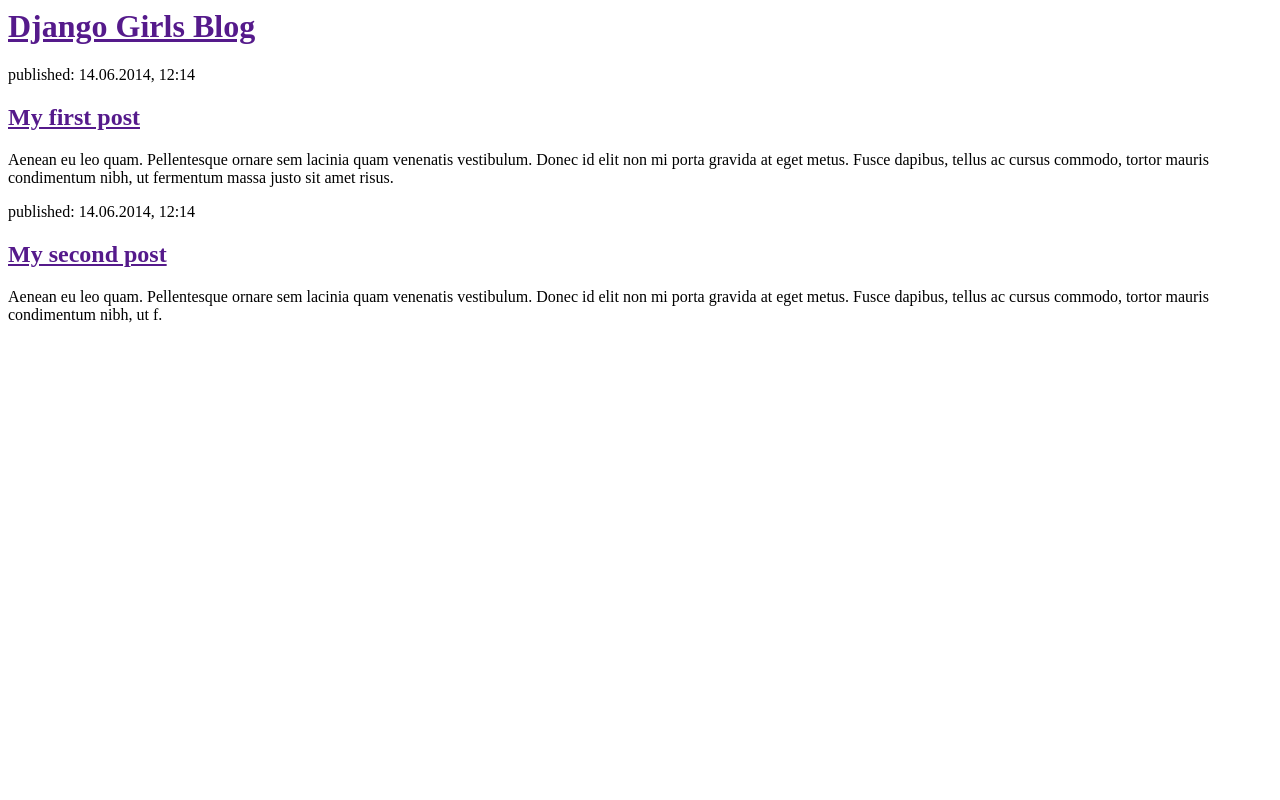
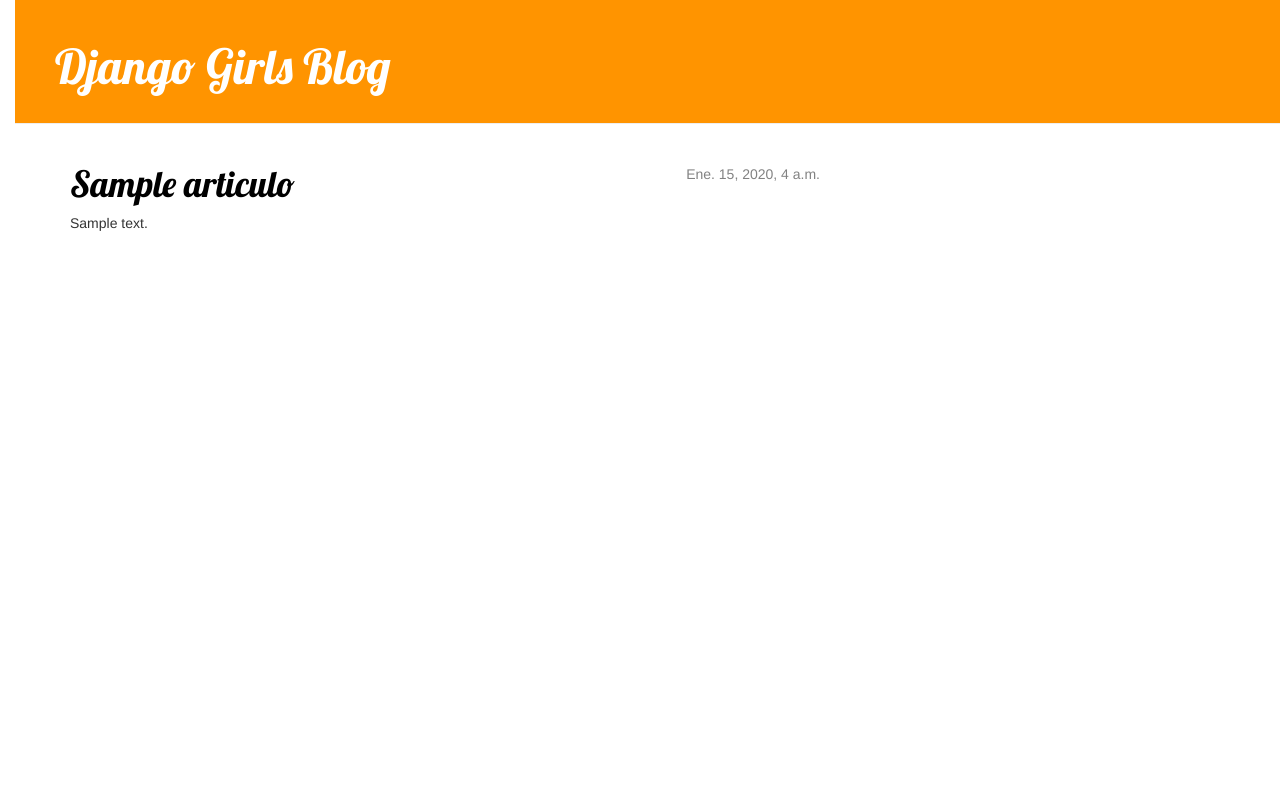
Before and after one commit to Luislalf/Mi-primer-blog, a Django app: template blog/templates/blog/articulo_lista.html in a window 1280 px wide. Run offline with Django 3.2, Linux system fonts and the light colour scheme; the template is opened without the code that fills it: values that come from a table or form of the project are taken from there, others are empty; tables that the repository leaves empty hold one stand-in row (values such as "Sample post"); some libraries are stand-ins or nearby versions.

Commit message:
Se a agregado los temples.

```diff
--- /dev/null
+++ b/blog/static/css/blog.css
@@ -0,0 +1,56 @@
+h1 a {
+       color: #FCA205;
+       font-family: 'Lobster';
+   }
+
+body {
+        padding-left: 15px;
+    }
+
+    .page-header {
+    background-color: #ff9400;
+    margin-top: 0;
+    padding: 20px 20px 20px 40px;
+}
+
+.page-header h1, .page-header h1 a, .page-header h1 a:visited, .page-header h1 a:active {
+    color: #ffffff;
+    font-size: 36pt;
+    text-decoration: none;
+}
+
+.content {
+    margin-left: 40px;
+}
+
+h1, h2, h3, h4 {
+    font-family: 'Lobster', cursive;
+}
+
+.date {
+    float: right;
+    color: #828282;
+}
+
+.save {
+    float: right;
+}
+
+.post-form textarea, .post-form input {
+    width: 100%;
+}
+
+.top-menu, .top-menu:hover, .top-menu:visited {
+    color: #ffffff;
+    float: right;
+    font-size: 26pt;
+    margin-right: 20px;
+}
+
+.post {
+    margin-bottom: 70px;
+}
+
+.post h1 a, .post h1 a:visited {
+    color: #000000;
+}
--- a/blog/templates/blog/articulo_lista.html
+++ b/blog/templates/blog/articulo_lista.html
@@ -1,22 +1,14 @@
-<html>
-       <head>
-           <title>Django Girls blog</title>
-       </head>
-       <body>
-           <div>
-               <h1><a href="">Django Girls Blog</a></h1>
-           </div>
+{% extends 'blog/base.html' %}
+{% block content %}
 
-           <div>
-               <p>published: 14.06.2014, 12:14</p>
-               <h2><a href="">My first post</a></h2>
-               <p>Aenean eu leo quam. Pellentesque ornare sem lacinia quam venenatis vestibulum. Donec id elit non mi porta gravida at eget metus. Fusce dapibus, tellus ac cursus commodo, tortor mauris condimentum nibh, ut fermentum massa justo sit amet risus.</p>
-           </div>
+      {% for post in articulos %}
+          <div class="post">
+              <div class="date">
+                  {{ post.fecha_publicacion }}
+              </div>
+              <h1><a href="{% url 'blog.views.articulo_detalle' pk=post.pk %}">{{ post.titulo }}</a></h1>
+              <p>{{ post.texto|linebreaksbr }}</p>
+            </div>
+    {% endfor %}
 
-           <div>
-               <p>published: 14.06.2014, 12:14</p>
-               <h2><a href="">My second post</a></h2>
-               <p>Aenean eu leo quam. Pellentesque ornare sem lacinia quam venenatis vestibulum. Donec id elit non mi porta gravida at eget metus. Fusce dapibus, tellus ac cursus commodo, tortor mauris condimentum nibh, ut f.</p>
-           </div>
-       </body>
-   </html>
+{% endblock content %}
--- a/blog/urls.py
+++ b/blog/urls.py
@@ -4,4 +4,5 @@
 urlpatterns = [
         url(r'^$', views.articulo_lista),
          #url(r'^post/(?P<pk>[0-9]+)/$', views.articulo_detalle),
+         url(r'^post/(?P<pk>[0-9]+)/$', views.articulo_detalle),
     ]
--- a/blog/views.py
+++ b/blog/views.py
@@ -7,3 +7,7 @@
 def articulo_lista(request):
     articulos = Articulo.objects.filter(fecha_publicacion__lte=timezone.now()).order_by('fecha_publicacion')
     return render(request, 'blog/articulo_lista.html', {'articulos':articulos})
+
+def articulo_detalle(request, pk):
+    articulo = get_object_or_404(Articulo, pk=pk)
+    return render(request, 'blog/articulo_detalle.html', {'articulo': articulo})
```
Also changed, not shown: blog/templates/blog/articulo_detalle.html (added, +14 -0 lines).
